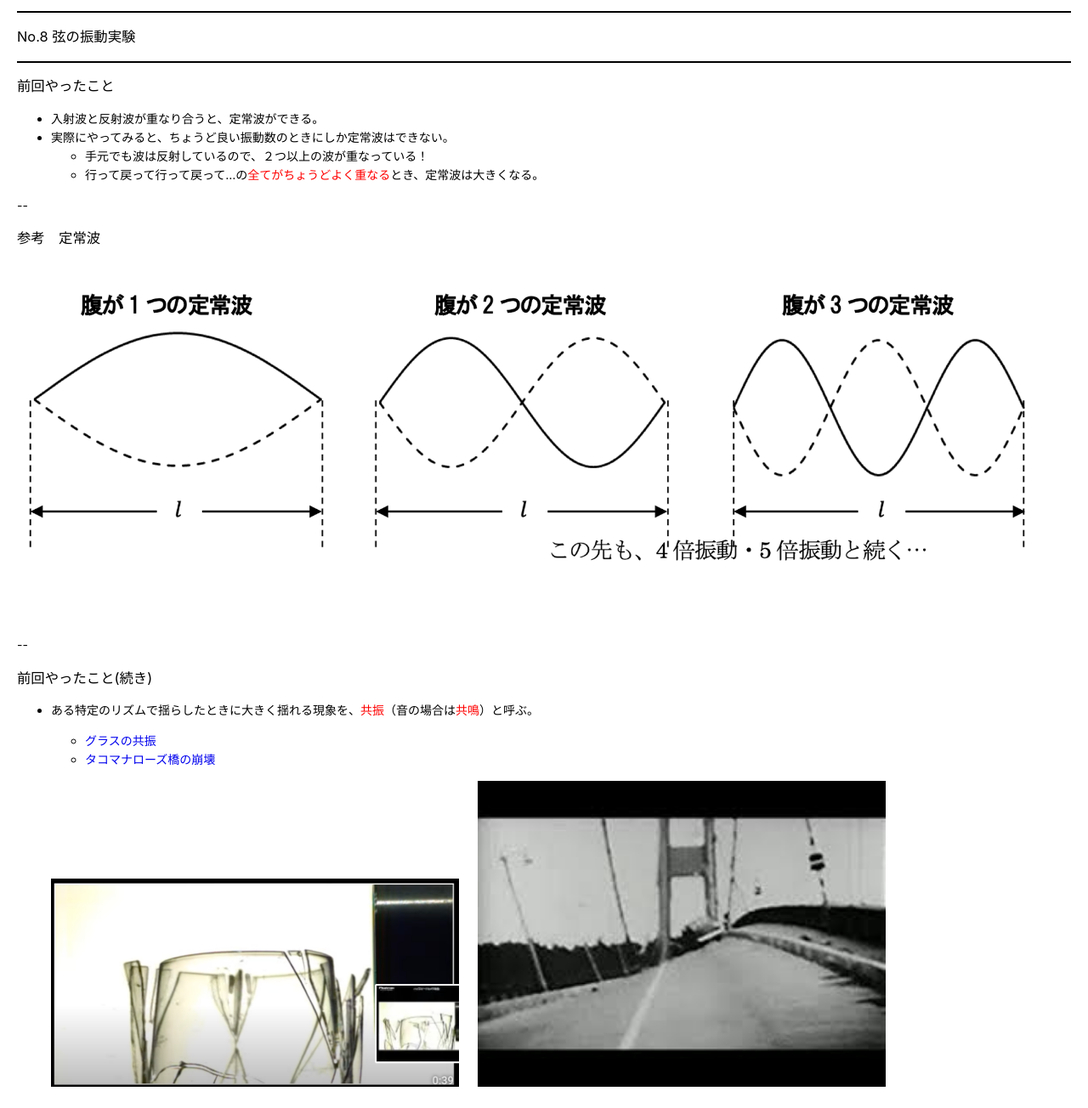
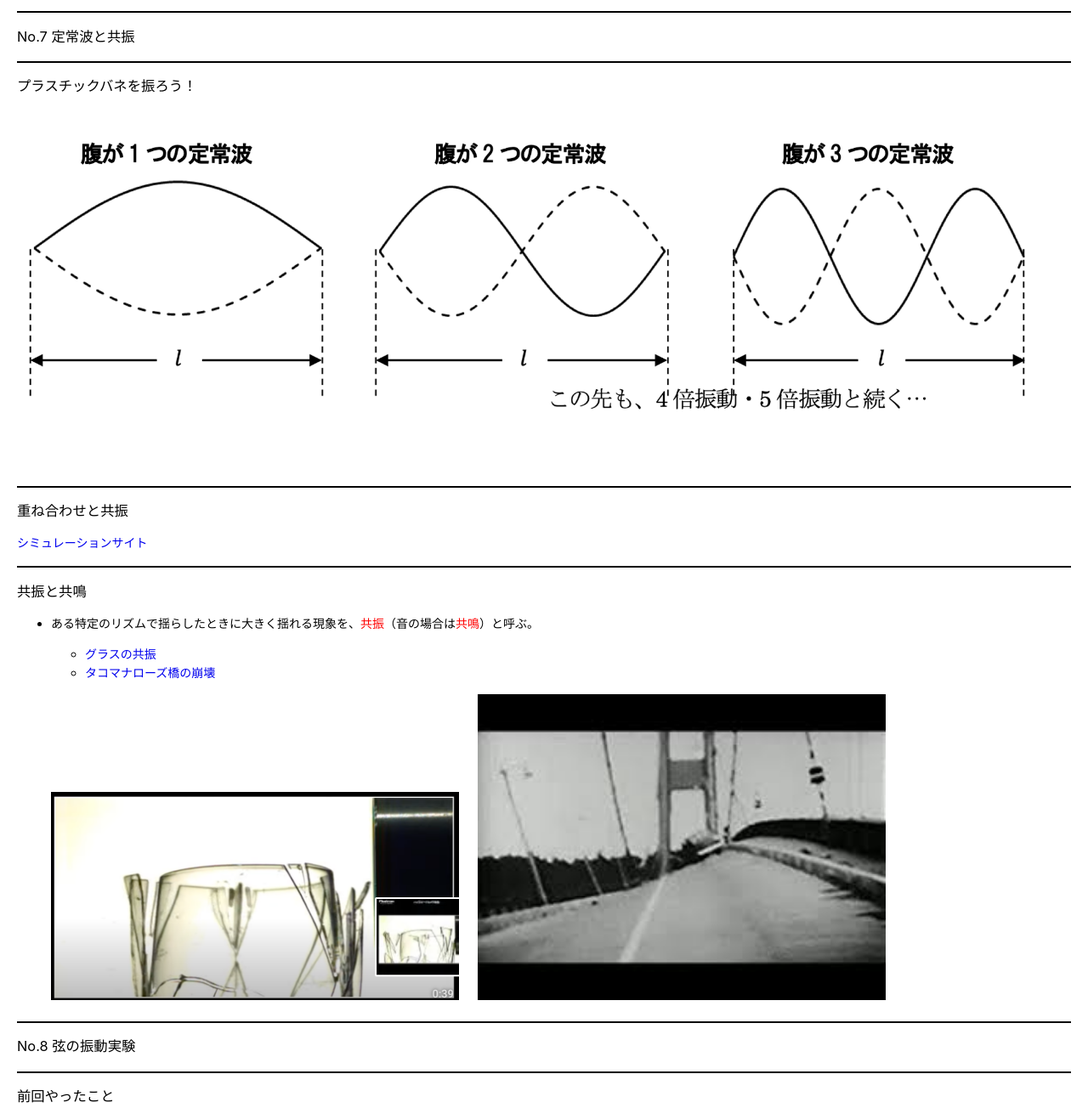
Before and after one commit to phys-ken/2020buturikiso_slides, a plain HTML site: page 2020_wave.html in a window 1280 px wide. Shown: the part 324-1628 px from the top of the page at 85% size. Drawn offline with Linux system fonts and the light colour scheme; a script that the page names is missing.

Commit message:
7章を追加

```diff
--- a/2020_wave.html
+++ b/2020_wave.html
@@ -384,6 +384,27 @@ code {
 </li>
 </ul>
 <hr>
+<h3 id="no7-%E5%AE%9A%E5%B8%B8%E6%B3%A2%E3%81%A8%E5%85%B1%E6%8C%AF">No.7 定常波と共振</h3>
+<hr>
+<h3 id="%E3%83%97%E3%83%A9%E3%82%B9%E3%83%81%E3%83%83%E3%82%AF%E3%83%90%E3%83%8D%E3%82%92%E6%8C%AF%E3%82%8D%E3%81%86">プラスチックバネを振ろう！</h3>
+<p><img width="100%" src="fig/kyosin.png" /><span style="font-size:50%"></span></p>
+<hr>
+<h3 id="%E9%87%8D%E3%81%AD%E5%90%88%E3%82%8F%E3%81%9B%E3%81%A8%E5%85%B1%E6%8C%AF">重ね合わせと共振</h3>
+<p><a href="https://phys-ken.github.io/Resonance_Mov/export/index.html#/9">シミュレーションサイト</a></p>
+<hr>
+<h3 id="%E5%85%B1%E6%8C%AF%E3%81%A8%E5%85%B1%E9%B3%B4">共振と共鳴</h3>
+<ul>
+<li>
+<p>ある特定のリズムで揺らしたときに大きく揺れる現象を、<span style="color:red">共振</span>（音の場合は<span style="color:red">共鳴</span>）と呼ぶ。</p>
+<ul>
+<li><a href="https://www.youtube.com/watch?v=LQdHOtxsX0g&amp;feature=emb_logo">グラスの共振</a></li>
+<li><a href="https://www.youtube.com/watch?v=3mt6KpWvpbM">タコマナローズ橋の崩壊</a></li>
+</ul>
+<p><img width="40%" src="fig/gurasu.png" /><span style="font-size:50%"></span>
+<img width="40%" src="fig/takoma.jpeg" /><span style="font-size:50%"></span></p>
+</li>
+</ul>
+<hr>
 <h3 id="no8-%E5%BC%A6%E3%81%AE%E6%8C%AF%E5%8B%95%E5%AE%9F%E9%A8%93">No.8 弦の振動実験</h3>
 <p><span style="color:red"></span></p>
 <hr>
```
Also changed, not shown: export/index.html (+53 -0 lines), 2 other files.
